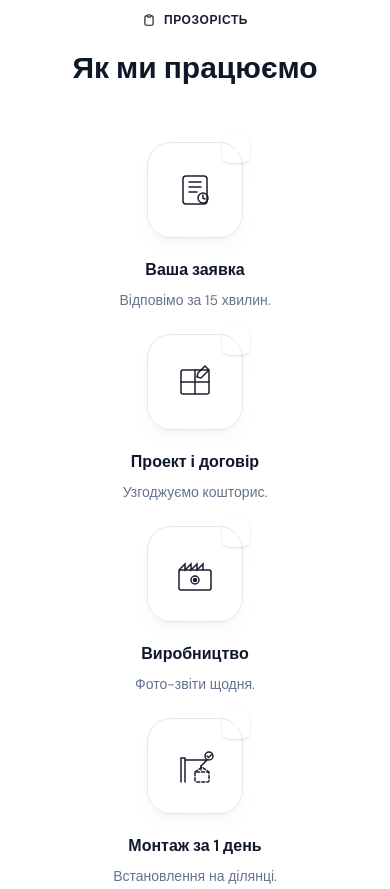
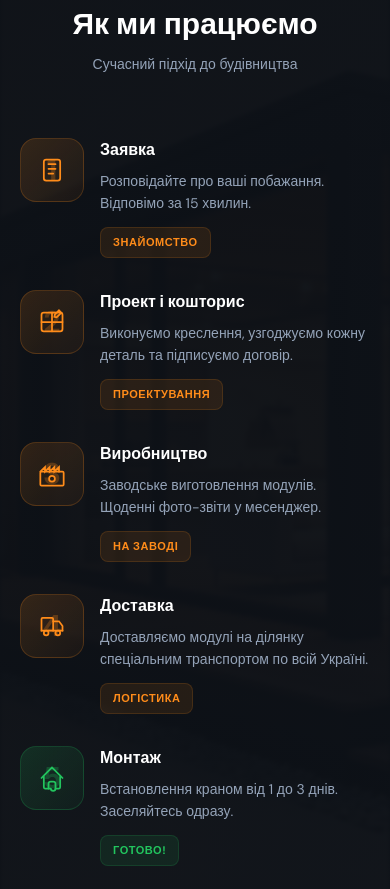
Before and after one commit to maxifast/modul-house, a plain HTML site: page index.html in a window 390 px wide. Shown: the part 7860-8749 px from the top of the page. Drawn offline with nearby package versions, Linux system fonts and the light colour scheme; animation ran at ten frames a second.

Commit message:
Redesign steps section: dark timeline with 5 steps and background image
- Dark background with hero image overlay
- 5 horizontal steps on desktop, vertical timeline on mobile
- Custom SVG icons per step with orange accent
- Tag badges per step (Знайомство, Проектування, На заводі, Логістика, Готово!)
- Added Доставка as separate step (was 4, now 5 steps)
- Green accent for final step

Co-Authored-By: Claude Opus 4.6 <noreply@anthropic.com>

```diff
--- a/index.html
+++ b/index.html
@@ -678,45 +678,83 @@
 </section>
 
 <!-- ══════ STEPS ══════ -->
-<section class="py-20 lg:py-28 bg-surface-50">
-  <div class="max-w-7xl mx-auto px-5">
-    <div class="text-center mb-14 reveal">
-      <div class="inline-flex items-center gap-2 bg-brand-50 text-brand-600 text-xs font-semibold tracking-wider uppercase px-4 py-1.5 rounded-full mb-4"><svg class="w-3.5 h-3.5" fill="none" viewBox="0 0 24 24" stroke="currentColor" stroke-width="2"><path d="M9 5H7a2 2 0 00-2 2v12a2 2 0 002 2h10a2 2 0 002-2V7a2 2 0 00-2-2h-2M9 5a2 2 0 002 2h2a2 2 0 002-2M9 5a2 2 0 012-2h2a2 2 0 012 2"/></svg>Прозорість</div>
-      <h2 class="font-display font-extrabold text-3xl sm:text-4xl lg:text-[2.8rem] text-slate-900">Як ми працюємо</h2>
+<section class="relative overflow-hidden" style="background:#0d1117">
+  <!-- Background image with overlay -->
+  <div class="absolute inset-0 z-0">
+    <img src="images/hero-house.jpg" alt="" class="w-full h-full object-cover opacity-20" style="filter:blur(2px)">
+    <div class="absolute inset-0" style="background:linear-gradient(135deg,rgba(13,17,23,.92),rgba(13,17,23,.85))"></div>
+  </div>
+  <div class="relative z-10 max-w-7xl mx-auto px-5 py-20 lg:py-28">
+    <div class="text-center mb-16 reveal">
+      <h2 class="font-display font-extrabold text-3xl sm:text-4xl lg:text-[2.8rem] text-white">Як ми працюємо</h2>
+      <p class="text-slate-400 mt-3 max-w-md mx-auto text-sm">Сучасний підхід до будівництва</p>
     </div>
-    <div class="grid sm:grid-cols-2 lg:grid-cols-4 gap-6 relative">
-      <div class="hidden lg:block absolute top-12 left-[12.5%] right-[12.5%] h-0.5 bg-gradient-to-r from-brand-400 via-brand-500 to-brand-400 rounded-full opacity-30"></div>
-      <div class="flex flex-col items-center text-center reveal">
-        <div class="w-24 h-24 rounded-3xl bg-white border border-slate-200 flex items-center justify-center relative shadow-lg shadow-slate-200/30 mb-5">
-          <svg class="w-10 h-10 text-brand-500" fill="none" viewBox="0 0 40 40" stroke="currentColor" stroke-width="1.5" stroke-linecap="round"><rect x="8" y="6" width="24" height="28" rx="3"/><path d="M14 12h12M14 17h12M14 22h8"/><circle cx="28" cy="28" r="5" fill="none"/><path d="M28 25v3l2 1"/></svg>
-          <div class="absolute -top-2 -right-2 w-7 h-7 bg-brand-500 text-white text-xs font-bold rounded-lg flex items-center justify-center shadow">1</div>
+
+    <!-- Timeline — zigzag on desktop, vertical on mobile -->
+    <div class="relative">
+      <!-- Vertical line (mobile) / hidden on desktop -->
+      <div class="absolute left-8 top-0 bottom-0 w-px bg-gradient-to-b from-brand-500/60 via-brand-500/20 to-transparent lg:hidden"></div>
+
+      <!-- Desktop: horizontal connector -->
+      <div class="hidden lg:block absolute top-[60px] left-[10%] right-[10%] h-px" style="background:linear-gradient(90deg,transparent,rgba(255,140,26,.3) 10%,rgba(255,140,26,.3) 90%,transparent)"></div>
+
+      <div class="grid lg:grid-cols-5 gap-8 lg:gap-4">
+
+        <!-- Step 1 -->
+        <div class="relative pl-20 lg:pl-0 lg:text-center reveal">
+          <div class="absolute left-0 lg:relative lg:mx-auto w-16 h-16 lg:w-20 lg:h-20 rounded-2xl flex items-center justify-center lg:mb-6" style="background:linear-gradient(135deg,rgba(255,140,26,.15),rgba(255,140,26,.05));border:1px solid rgba(255,140,26,.2)">
+            <span class="font-display font-black text-3xl lg:text-4xl" style="color:rgba(255,140,26,.25)">1</span>
+            <svg class="absolute w-7 h-7 lg:w-8 lg:h-8" fill="none" viewBox="0 0 24 24" stroke="#ff8c1a" stroke-width="1.5" stroke-linecap="round"><rect x="5" y="3" width="14" height="18" rx="2"/><path d="M9 7h6M9 11h6M9 15h4"/></svg>
+          </div>
+          <h3 class="font-display font-bold text-white text-base lg:text-lg mb-2">Заявка</h3>
+          <p class="text-slate-400 text-sm leading-relaxed">Розповідайте про ваші побажання. Відповімо за 15 хвилин.</p>
+          <div class="mt-3 inline-flex items-center gap-1.5 px-3 py-1.5 rounded-lg text-[11px] font-bold uppercase tracking-wider" style="background:rgba(255,140,26,.1);color:#ff8c1a;border:1px solid rgba(255,140,26,.15)">Знайомство</div>
         </div>
-        <h3 class="font-display font-semibold text-base text-slate-900 mb-2">Ваша заявка</h3>
-        <p class="text-slate-500 text-sm max-w-[200px]">Відповімо за 15 хвилин.</p>
-      </div>
-      <div class="flex flex-col items-center text-center reveal rd1">
-        <div class="w-24 h-24 rounded-3xl bg-white border border-slate-200 flex items-center justify-center relative shadow-lg shadow-slate-200/30 mb-5">
-          <svg class="w-10 h-10 text-brand-500" fill="none" viewBox="0 0 40 40" stroke="currentColor" stroke-width="1.5" stroke-linecap="round"><rect x="6" y="8" width="28" height="24" rx="2"/><line x1="6" y1="20" x2="34" y2="20"/><line x1="20" y1="8" x2="20" y2="32"/><path d="M30 4l4 4-8 8-4-1 1-4z"/></svg>
-          <div class="absolute -top-2 -right-2 w-7 h-7 bg-brand-500 text-white text-xs font-bold rounded-lg flex items-center justify-center shadow">2</div>
+
+        <!-- Step 2 -->
+        <div class="relative pl-20 lg:pl-0 lg:text-center reveal rd1">
+          <div class="absolute left-0 lg:relative lg:mx-auto w-16 h-16 lg:w-20 lg:h-20 rounded-2xl flex items-center justify-center lg:mb-6" style="background:linear-gradient(135deg,rgba(255,140,26,.15),rgba(255,140,26,.05));border:1px solid rgba(255,140,26,.2)">
+            <span class="font-display font-black text-3xl lg:text-4xl" style="color:rgba(255,140,26,.25)">2</span>
+            <svg class="absolute w-7 h-7 lg:w-8 lg:h-8" fill="none" viewBox="0 0 24 24" stroke="#ff8c1a" stroke-width="1.5" stroke-linecap="round"><rect x="3" y="4" width="18" height="16" rx="2"/><line x1="3" y1="12" x2="21" y2="12"/><line x1="12" y1="4" x2="12" y2="20"/><path d="M18 2l2 2-4 4-2-.5.5-2z"/></svg>
+          </div>
+          <h3 class="font-display font-bold text-white text-base lg:text-lg mb-2">Проект і кошторис</h3>
+          <p class="text-slate-400 text-sm leading-relaxed">Виконуємо креслення, узгоджуємо кожну деталь та підписуємо договір.</p>
+          <div class="mt-3 inline-flex items-center gap-1.5 px-3 py-1.5 rounded-lg text-[11px] font-bold uppercase tracking-wider" style="background:rgba(255,140,26,.1);color:#ff8c1a;border:1px solid rgba(255,140,26,.15)">Проектування</div>
         </div>
-        <h3 class="font-display font-semibold text-base text-slate-900 mb-2">Проект і договір</h3>
-        <p class="text-slate-500 text-sm max-w-[200px]">Узгоджуємо кошторис.</p>
-      </div>
-      <div class="flex flex-col items-center text-center reveal rd2">
-        <div class="w-24 h-24 rounded-3xl bg-white border border-slate-200 flex items-center justify-center relative shadow-lg shadow-slate-200/30 mb-5">
-          <svg class="w-10 h-10 text-brand-500" fill="none" viewBox="0 0 40 40" stroke="currentColor" stroke-width="1.5" stroke-linecap="round"><rect x="4" y="16" width="32" height="20" rx="2"/><path d="M4 16l6-6v6l6-6v6l6-6v6l6-6v6"/><circle cx="20" cy="26" r="4"/><circle cx="20" cy="26" r="1.5" fill="currentColor"/></svg>
-          <div class="absolute -top-2 -right-2 w-7 h-7 bg-brand-500 text-white text-xs font-bold rounded-lg flex items-center justify-center shadow">3</div>
+
+        <!-- Step 3 -->
+        <div class="relative pl-20 lg:pl-0 lg:text-center reveal rd2">
+          <div class="absolute left-0 lg:relative lg:mx-auto w-16 h-16 lg:w-20 lg:h-20 rounded-2xl flex items-center justify-center lg:mb-6" style="background:linear-gradient(135deg,rgba(255,140,26,.15),rgba(255,140,26,.05));border:1px solid rgba(255,140,26,.2)">
+            <span class="font-display font-black text-3xl lg:text-4xl" style="color:rgba(255,140,26,.25)">3</span>
+            <svg class="absolute w-7 h-7 lg:w-8 lg:h-8" fill="none" viewBox="0 0 24 24" stroke="#ff8c1a" stroke-width="1.5" stroke-linecap="round"><rect x="2" y="10" width="20" height="12" rx="1"/><path d="M2 10l4-4v4l4-4v4l4-4v4l4-4v4"/><circle cx="12" cy="16" r="2.5"/></svg>
+          </div>
+          <h3 class="font-display font-bold text-white text-base lg:text-lg mb-2">Виробництво</h3>
+          <p class="text-slate-400 text-sm leading-relaxed">Заводське виготовлення модулів. Щоденні фото-звіти у месенджер.</p>
+          <div class="mt-3 inline-flex items-center gap-1.5 px-3 py-1.5 rounded-lg text-[11px] font-bold uppercase tracking-wider" style="background:rgba(255,140,26,.1);color:#ff8c1a;border:1px solid rgba(255,140,26,.15)">На заводі</div>
         </div>
-        <h3 class="font-display font-semibold text-base text-slate-900 mb-2">Виробництво</h3>
-        <p class="text-slate-500 text-sm max-w-[200px]">Фото-звіти щодня.</p>
-      </div>
-      <div class="flex flex-col items-center text-center reveal rd3">
-        <div class="w-24 h-24 rounded-3xl bg-white border border-slate-200 flex items-center justify-center relative shadow-lg shadow-slate-200/30 mb-5">
-          <svg class="w-10 h-10 text-brand-500" fill="none" viewBox="0 0 40 40" stroke="currentColor" stroke-width="1.5" stroke-linecap="round"><path d="M6 36V12h4v24"/><path d="M10 14h22l-6 6"/><path d="M26 20v4"/><rect x="20" y="26" width="14" height="10" rx="1.5" stroke-dasharray="3 2"/><path d="M20 26l7-5 7 5" stroke-dasharray="3 2"/><circle cx="34" cy="10" r="4" fill="none"/><path d="M32 10l1.5 1.5 3-3" stroke-width="1.5"/></svg>
-          <div class="absolute -top-2 -right-2 w-7 h-7 bg-brand-500 text-white text-xs font-bold rounded-lg flex items-center justify-center shadow">4</div>
+
+        <!-- Step 4 -->
+        <div class="relative pl-20 lg:pl-0 lg:text-center reveal rd3">
+          <div class="absolute left-0 lg:relative lg:mx-auto w-16 h-16 lg:w-20 lg:h-20 rounded-2xl flex items-center justify-center lg:mb-6" style="background:linear-gradient(135deg,rgba(255,140,26,.15),rgba(255,140,26,.05));border:1px solid rgba(255,140,26,.2)">
+            <span class="font-display font-black text-3xl lg:text-4xl" style="color:rgba(255,140,26,.25)">4</span>
+            <svg class="absolute w-7 h-7 lg:w-8 lg:h-8" fill="none" viewBox="0 0 24 24" stroke="#ff8c1a" stroke-width="1.5" stroke-linecap="round"><path d="M13 16V6a1 1 0 00-1-1H4a1 1 0 00-1 1v10"/><path d="M3 16h18"/><path d="M13 8h5l3 4v4"/><circle cx="7" cy="18" r="2"/><circle cx="17" cy="18" r="2"/></svg>
+          </div>
+          <h3 class="font-display font-bold text-white text-base lg:text-lg mb-2">Доставка</h3>
+          <p class="text-slate-400 text-sm leading-relaxed">Доставляємо модулі на ділянку спеціальним транспортом по всій Україні.</p>
+          <div class="mt-3 inline-flex items-center gap-1.5 px-3 py-1.5 rounded-lg text-[11px] font-bold uppercase tracking-wider" style="background:rgba(255,140,26,.1);color:#ff8c1a;border:1px solid rgba(255,140,26,.15)">Логістика</div>
         </div>
-        <h3 class="font-display font-semibold text-base text-slate-900 mb-2">Монтаж за 1 день</h3>
-        <p class="text-slate-500 text-sm max-w-[200px]">Встановлення на ділянці.</p>
+
+        <!-- Step 5 -->
+        <div class="relative pl-20 lg:pl-0 lg:text-center reveal rd4">
+          <div class="absolute left-0 lg:relative lg:mx-auto w-16 h-16 lg:w-20 lg:h-20 rounded-2xl flex items-center justify-center lg:mb-6" style="background:linear-gradient(135deg,rgba(34,197,94,.15),rgba(34,197,94,.05));border:1px solid rgba(34,197,94,.2)">
+            <span class="font-display font-black text-3xl lg:text-4xl" style="color:rgba(34,197,94,.25)">5</span>
+            <svg class="absolute w-7 h-7 lg:w-8 lg:h-8" fill="none" viewBox="0 0 24 24" stroke="#22c55e" stroke-width="1.5" stroke-linecap="round"><path d="M3 12l2-2m0 0l7-7 7 7M5 10v10a1 1 0 001 1h3m10-11l2 2m-2-2v10a1 1 0 01-1 1h-3m-4 0a2 2 0 104 0m-4 0H9"/><path d="M9 21v-4a2 2 0 012-2h2a2 2 0 012 2v4"/></svg>
+          </div>
+          <h3 class="font-display font-bold text-white text-base lg:text-lg mb-2">Монтаж</h3>
+          <p class="text-slate-400 text-sm leading-relaxed">Встановлення краном від 1 до 3 днів. Заселяйтесь одразу.</p>
+          <div class="mt-3 inline-flex items-center gap-1.5 px-3 py-1.5 rounded-lg text-[11px] font-bold uppercase tracking-wider" style="background:rgba(34,197,94,.1);color:#22c55e;border:1px solid rgba(34,197,94,.15)">Готово!</div>
+        </div>
+
       </div>
     </div>
   </div>
@@ -1042,7 +1080,7 @@ function rQ(i){
   else if(s.t==='p'){
     h+='<div style="margin-top:16px">';
     h+='<label style="font-size:12px;color:#64748b;font-weight:600;display:block;margin-bottom:6px">Номер телефону</label>';
-    h+='<input id="ph" type="tel" placeholder="+380 (96) 287-37-37" value="'+(an[4]||'')+'" style="width:100%;border:2px solid #e2e8f0;border-radius:14px;padding:16px 18px;font-size:18px;font-weight:600;color:#1a1e2e;outline:none;font-family:JetBrains Mono,monospace;transition:border-color .2s" onfocus="this.style.borderColor=\'#ff8c1a\'" onblur="this.style.borderColor=\'#e2e8f0\'">';
+    h+='<input id="ph" type="tel" placeholder="+380 (__) ___-__-__" value="'+(an[4]||'')+'" style="width:100%;border:2px solid #e2e8f0;border-radius:14px;padding:16px 18px;font-size:18px;font-weight:600;color:#1a1e2e;outline:none;font-family:JetBrains Mono,monospace;transition:border-color .2s" onfocus="this.style.borderColor=\'#ff8c1a\'" onblur="this.style.borderColor=\'#e2e8f0\'">';
     h+='<p id="pe" style="color:#ef4444;font-size:12px;display:none;margin-top:6px">Введіть коректний номер телефону</p>';
     h+='<label style="font-size:12px;color:#64748b;font-weight:600;display:block;margin:20px 0 6px">Ваше ім\'я (необов\'язково)</label>';
     h+='<input id="pn" type="text" placeholder="Як вас звати?" value="'+(an.name||'')+'" style="width:100%;border:2px solid #e2e8f0;border-radius:14px;padding:14px 18px;font-size:15px;color:#1a1e2e;outline:none;transition:border-color .2s" onfocus="this.style.borderColor=\'#ff8c1a\'" onblur="this.style.borderColor=\'#e2e8f0\'" oninput="an.name=this.value">';
```
